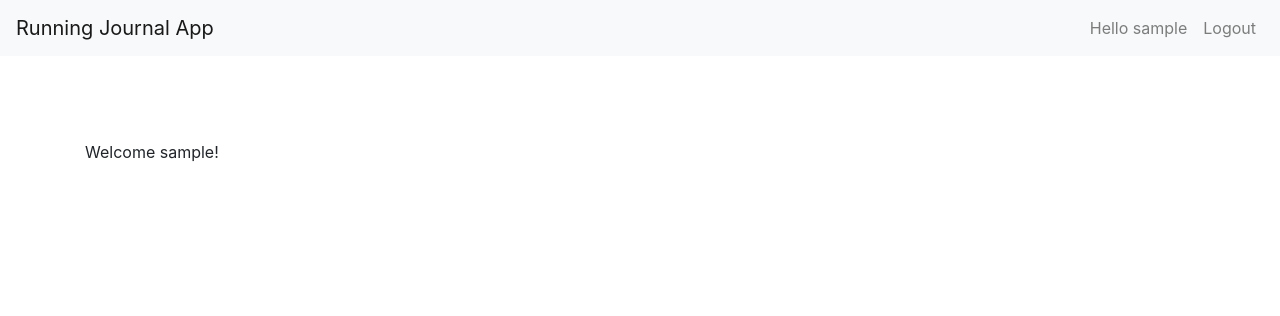
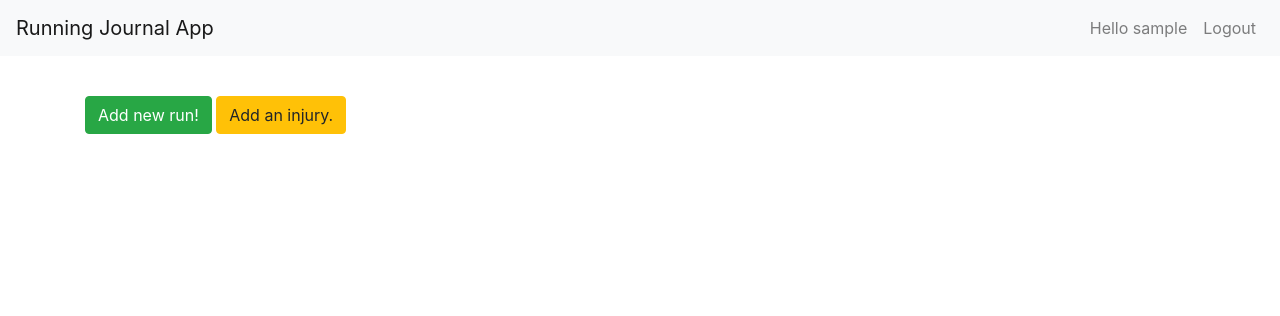
Before and after one commit to adzajac/running-journal, a Flask app: page /main in a window 1280 px wide. Shown: the top 316 px of the page. Run offline with Flask 2, Linux system fonts and the light colour scheme; the visitor is signed in with stand-in values (Sample User, id 1); data comes from the database, SQL or seed files in the repository; some libraries are stand-ins or nearby versions.

Commit message:
add buttons for adding a run or an injury

```diff
--- a/app/templates/base.html
+++ b/app/templates/base.html
@@ -56,24 +56,25 @@
 
 
     <div class="container">
+        {% with messages = get_flashed_messages() %}
+        {% if messages %}
         <div class="row mb-4">
             <div class="col-sm pt-1" id="main_header">
                 <div class="mt-3 text-center">
-                {% with messages = get_flashed_messages() %}
-                   {% if messages %}
+
                       {% for message in messages %}
                         <div class="alert alert-primary" role="alert">
                         {{ message }}
                         </div>
                       {% endfor %}
-                   {% endif %}
-                {% endwith %}
+
                 </div>
             </div>
         </div>
-
+        {% endif %}
+        {% endwith %}
         <div class="row mb-4">
-            <div class="col-sm pt-4" id="main_container">
+            <div class="col-sm mt-4" id="main_container">
                 <div class="mt-3">
                 {% block content %}
                 {% endblock %}
--- a/app/templates/main/index.html
+++ b/app/templates/main/index.html
@@ -3,6 +3,9 @@
 
 {% block content %}
 
-    Welcome {{ current_user.username }}!
+<div class="">
+    <a href="{{ url_for('.add_run') }}" class="btn btn-success">Add new run!</a>
+    <a href="{{ url_for('.add_injury') }}" class="btn btn-warning">Add an injury.</a>
+</div>
 
 {% endblock %}
```
